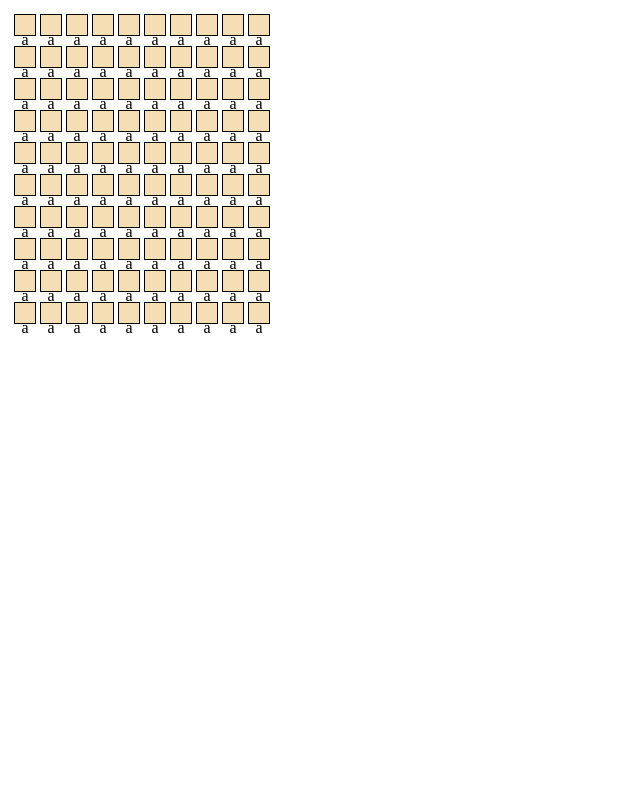
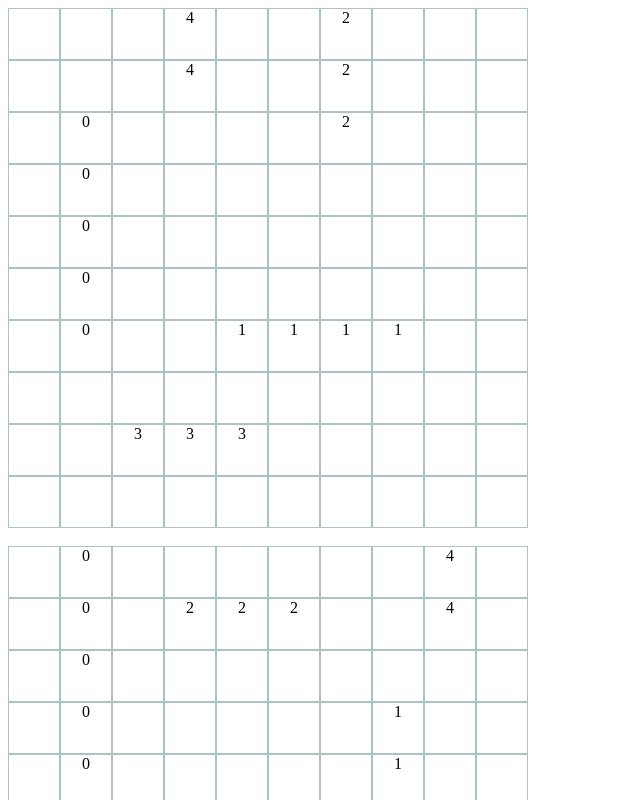
Before and after one commit to LeftySolara/odin-battleship, a React (Create React App) app: page / in a window 1280 px wide. Shown: the top 800 px of the page, without its empty margins (0-640 px from the left). Built offline with nearby package versions, Linux system fonts and the light colour scheme.

Commit message:
Add: grid displays for example boards

```diff
--- a/src/components/game.js
+++ b/src/components/game.js
@@ -1,8 +1,30 @@
 import React from 'react';
-import Gameboard from './gameboard';
+import playerFactory from '../factories/player';
+import GameboardDisplay from './gameboardDisplay';
 
 function Game() {
-  return <Gameboard />;
+  const player1 = playerFactory();
+  const player2 = playerFactory();
+
+  player1.getGameboard().placeShip('carrier', 'vertical', 'C2');
+  player1.getGameboard().placeShip('battleship', 'horizontal', 'G5');
+  player1.getGameboard().placeShip('cruiser', 'vertical', 'A7');
+  player1.getGameboard().placeShip('submarine', 'horizontal', 'I3');
+  player1.getGameboard().placeShip('destroyer', 'vertical', 'A4');
+
+  player2.getGameboard().placeShip('carrier', 'vertical', 'A2');
+  player2.getGameboard().placeShip('battleship', 'vertical', 'D8');
+  player2.getGameboard().placeShip('cruiser', 'horizontal', 'B4');
+  player2.getGameboard().placeShip('submarine', 'horizontal', 'J2');
+  player2.getGameboard().placeShip('destroyer', 'vertical', 'A9');
+
+  return (
+    <div>
+      <GameboardDisplay board={player1.getGameboard().getGrid()} />
+      <br />
+      <GameboardDisplay board={player2.getGameboard().getGrid()} />
+    </div>
+  );
 }
 
 export default Game;
--- a/src/components/gameboard.css
+++ /dev/null
@@ -1,18 +0,0 @@
-.grid {
-  display: grid;
-  grid-template-columns: repeat(10, 1fr);
-  grid-template-rows: repeat(10, 1fr);
-  grid-gap: 0 0;
-  width: 50%;
-  height: 50%;
-}
-
-.grid-tile {
-  width: 20px;
-  height: 20px;
-  margin: 0;
-  padding: 0;
-  background-color: wheat;
-  border: 1px solid black;
-  text-align: center;
-}
--- a/src/components/gameboard.js
+++ /dev/null
@@ -1,38 +0,0 @@
-import React from 'react';
-import './gameboard.css';
-
-function GameboardTile(props) {
-  const { text } = props;
-  return (
-    <div className="grid-tile">
-      <p>{text}</p>
-    </div>
-  );
-}
-
-function Gameboard() {
-  const grid = Array(10)
-    .fill(null)
-    .map(() => Array(10).fill('a'));
-
-  return (
-    <table>
-      {grid.map((element) => {
-        const row = element.map((el) => {
-          return (
-            <td>
-              <GameboardTile text={el} />
-            </td>
-          );
-        });
-        return (
-          <tr>
-            <td>{row}</td>
-          </tr>
-        );
-      })}
-    </table>
-  );
-}
-
-export default Gameboard;
--- /dev/null
+++ b/src/components/gameboardDisplay.css
@@ -0,0 +1,17 @@
+.gameboard-tile {
+  width: 50px;
+  height: 50px;
+  background-color: white;
+  border: 1px solid rgba(144, 175, 175, 0.75);
+}
+
+.grid {
+  display: flex;
+  flex-flow: column nowrap;
+  text-align: center;
+}
+
+.grid-row {
+  display: flex;
+  flex-flow: row nowrap;
+}
--- /dev/null
+++ b/src/components/gameboardDisplay.js
@@ -0,0 +1,29 @@
+// TODO: Rename all this stuff
+
+import React from 'react';
+import './gameboardDisplay.css';
+
+function GameboardTile(props) {
+  const { text } = props;
+  return <div className="gameboard-tile">{text}</div>;
+}
+
+function GameboardDisplay(props) {
+  const { board } = props;
+
+  return (
+    <div className="grid">
+      {board.map((row) => {
+        return (
+          <div className="grid-row">
+            {row.map((column) => {
+              return <GameboardTile text={column} />;
+            })}
+          </div>
+        );
+      })}
+    </div>
+  );
+}
+
+export default GameboardDisplay;
--- a/src/factories/gameboard.js
+++ b/src/factories/gameboard.js
@@ -4,7 +4,7 @@ const gameboardFactory = () => {
   let nextShipID = 0;
   const fleet = [];
 
-  const board = Array(10)
+  const grid = Array(10)
     .fill(null)
     .map(() => Array(10).fill(null));
 
@@ -23,7 +23,7 @@ const gameboardFactory = () => {
   /**
    * Returns the board array.
    */
-  const getBoard = () => board;
+  const getGrid = () => grid;
 
   /**
    * Determintes if a coordinate is a valid position on the board.
@@ -89,13 +89,13 @@ const gameboardFactory = () => {
     // Check for other ships.
     if (orientation === 'vertical') {
       for (let i = 0; i < shipLength; i += 1) {
-        if (board[originIndex.row + i][originIndex.column] !== null) {
+        if (grid[originIndex.row + i][originIndex.column] !== null) {
           return true;
         }
       }
     } else if (orientation === 'horizontal') {
       for (let i = 0; i < shipLength; i += 1) {
-        if (board[originIndex.row][originIndex.column + i] !== null) {
+        if (grid[originIndex.row][originIndex.column + i] !== null) {
           return true;
         }
       }
@@ -129,11 +129,11 @@ const gameboardFactory = () => {
     const origin = coordinateToGridIndex(coordinate);
     if (orientation === 'vertical') {
       for (let i = 0; i < ship.getLength(); i += 1) {
-        board[origin.row + i][origin.column] = shipID;
+        grid[origin.row + i][origin.column] = shipID;
       }
     } else if (orientation === 'horizontal') {
       for (let i = 0; i < ship.getLength(); i += 1) {
-        board[origin.row][origin.column + i] = shipID;
+        grid[origin.row][origin.column + i] = shipID;
       }
     }
     fleet.push({ ship, orientation, id: shipID, origin: coordinate });
@@ -150,7 +150,7 @@ const gameboardFactory = () => {
       return null;
     }
     const gridIndex = coordinateToGridIndex(coordinate);
-    return board[gridIndex.row][gridIndex.column];
+    return grid[gridIndex.row][gridIndex.column];
   };
 
   /**
@@ -188,8 +188,8 @@ const gameboardFactory = () => {
 
     // Attack missed
     if (targetID === null) {
-      const boardIndex = coordinateToGridIndex(coordinate);
-      board[boardIndex.row][boardIndex.column] = -1;
+      const gridIndex = coordinateToGridIndex(coordinate);
+      grid[gridIndex.row][gridIndex.column] = -1;
       return false;
     }
     // Tile already registered as missed attack
@@ -219,7 +219,7 @@ const gameboardFactory = () => {
     getTile,
     getShip,
     getShips,
-    getBoard,
+    getGrid,
   };
 };
 
```
